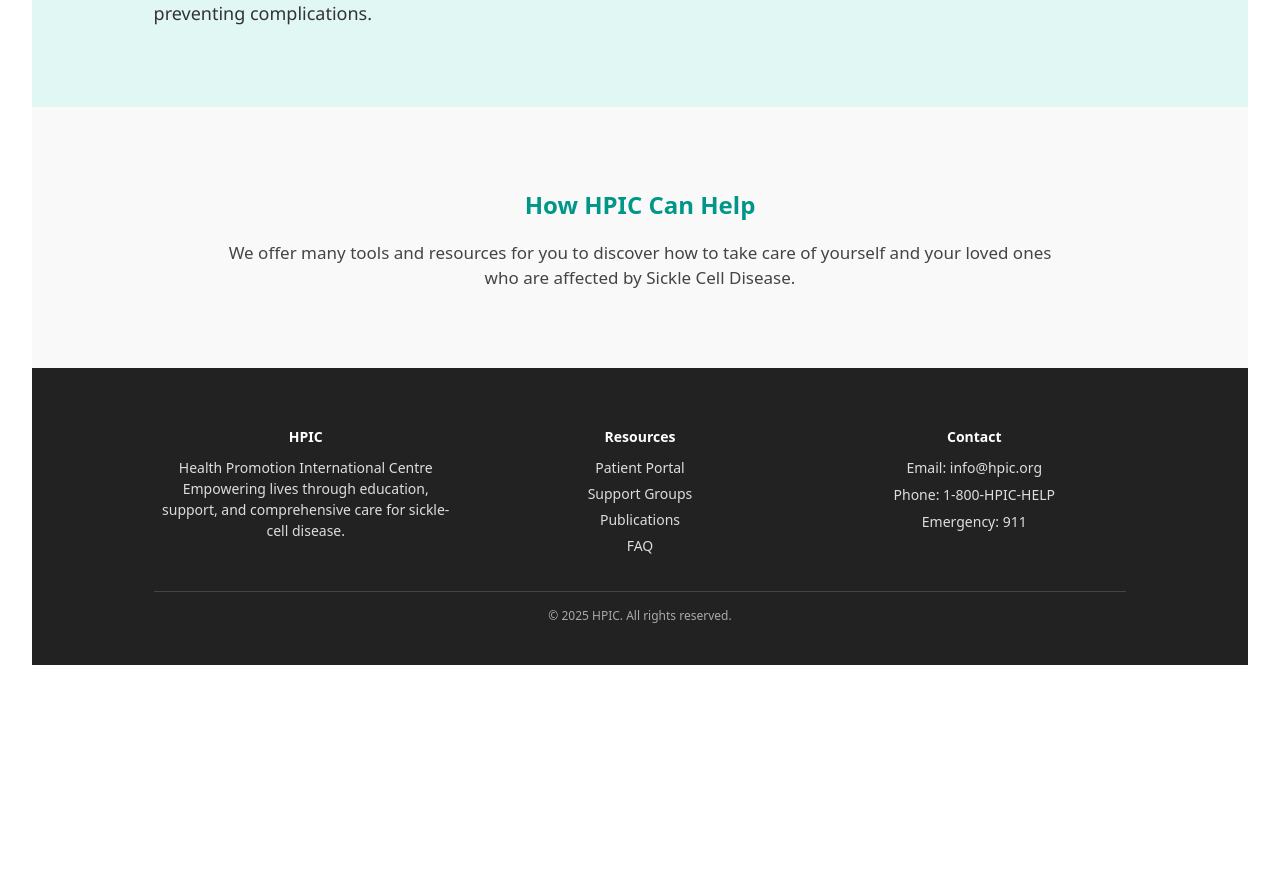
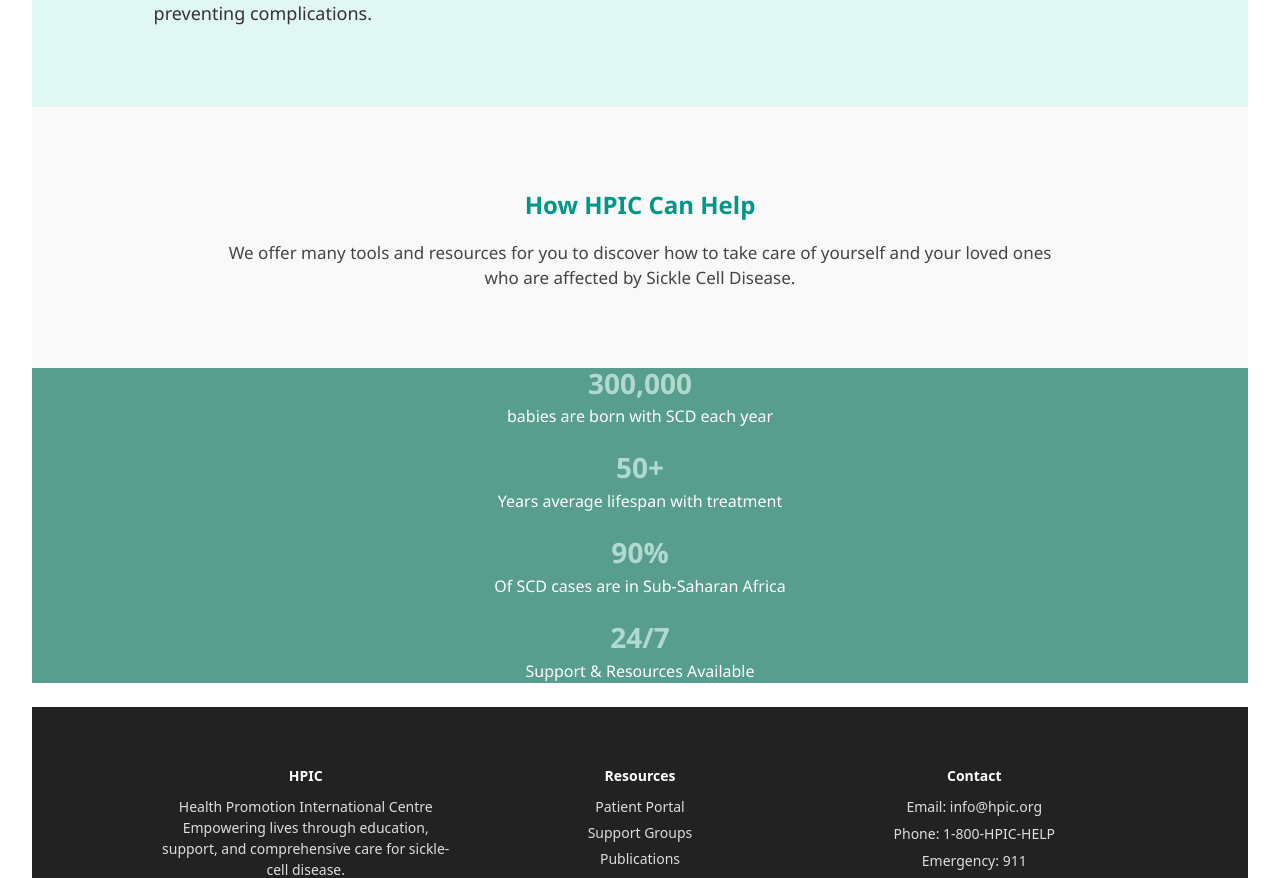
Before and after one commit to James6827/hpic-scd-app-Final-Version, a React app in the folder frontend/: page / in a window 1280 px wide. Shown: the part 621-1499 px from the top of the page. Before the commit the page ends 1318 px from the top, so only its background shows below. Built offline with nearby package versions, Linux system fonts and the light colour scheme; the HTML template or start-up script is replaced by a standard one.

Commit message:
added info section and stats to home page

```diff
--- a/frontend/src/App.jsx
+++ b/frontend/src/App.jsx
@@ -29,7 +29,6 @@
             <Route path="/login" element={<Login />} />
           </Routes>
         </div>
-        <InfoSection />
         <Footer />
       </div>
     </Router>
--- a/frontend/src/pages/HomePage/Home.jsx
+++ b/frontend/src/pages/HomePage/Home.jsx
@@ -1,6 +1,8 @@
 import React from "react";
 import "./Home.css";
 import ribbon from "../../assets/Ribbon.jpg"; // importing image from assets folder
+import InfoSection from "../Information section/InfoSection";
+import StatisticsSection from "../Statistics Section/statistics";
 
 export default function Home() {
   return (
@@ -24,6 +26,13 @@
           <img src={ribbon} alt="Awareness Ribbon" /> {/*image for the right side*/}
         </div>
       </section>
+
+        <div>
+          {/* Additional content can be added here in the future */}
+          <InfoSection />
+          <StatisticsSection />
+        </div>
+
     </div>
   );
 }
--- a/frontend/src/pages/Statistics Section/statistics.css
+++ b/frontend/src/pages/Statistics Section/statistics.css
@@ -1,17 +1,23 @@
+.statistics-container {
+  background-color: #579e8e;
+  padding: 0;
+}
+
 .section {
+  background-color: #579e8e;
   margin-bottom: 24px;
-  background-color: #579e8e;
 }
 
 .section h1 {
   font-size: 28px;
   margin: 0 0 6px 0;
   font-weight: 600;
+  color: #b0d9d0
 }
 
 .section p {
   font-size: 16px;
   margin: 0;
   line-height: 1.5;
-  color: #333;
+  color: #ffffff;
 }
```
